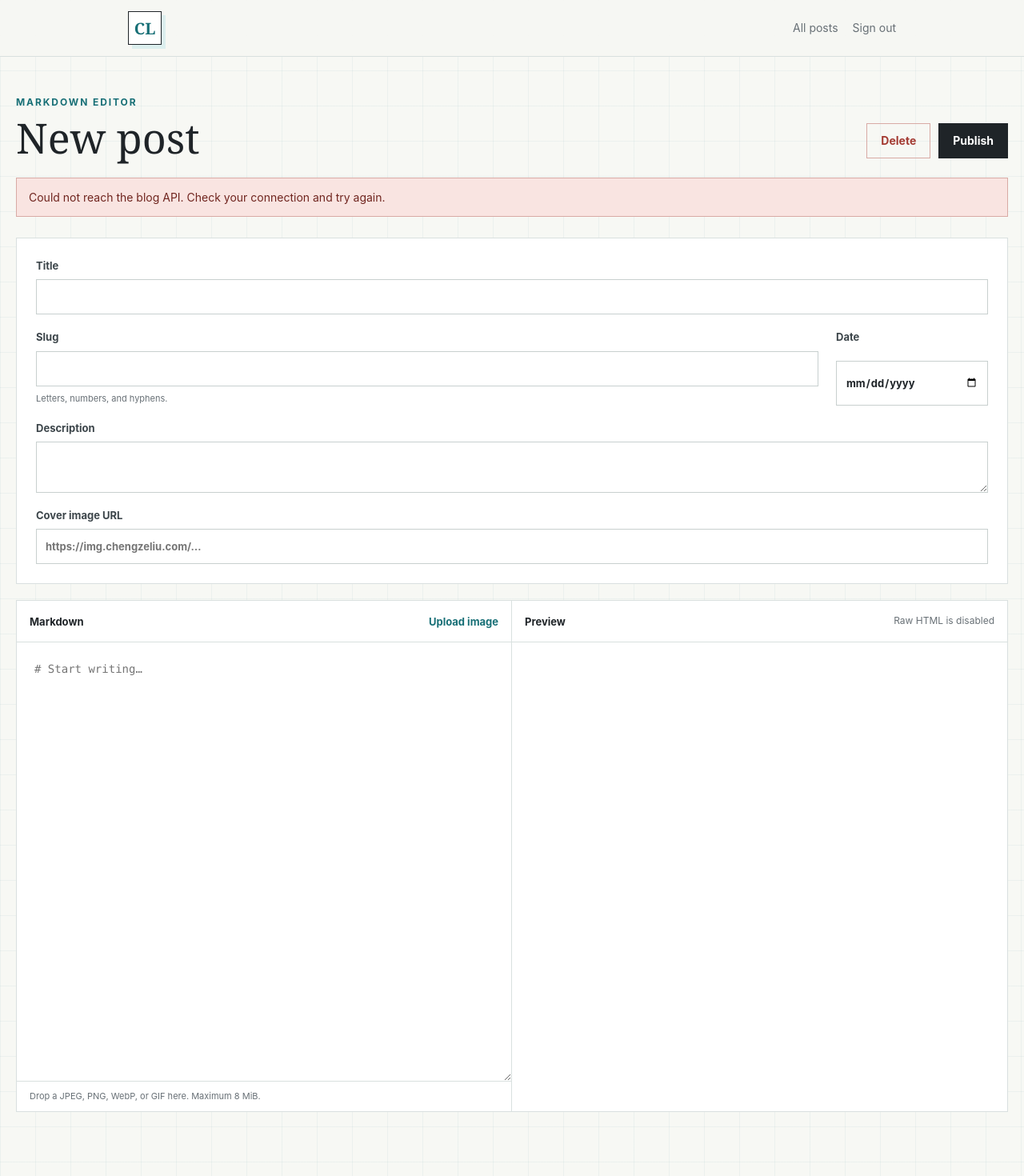
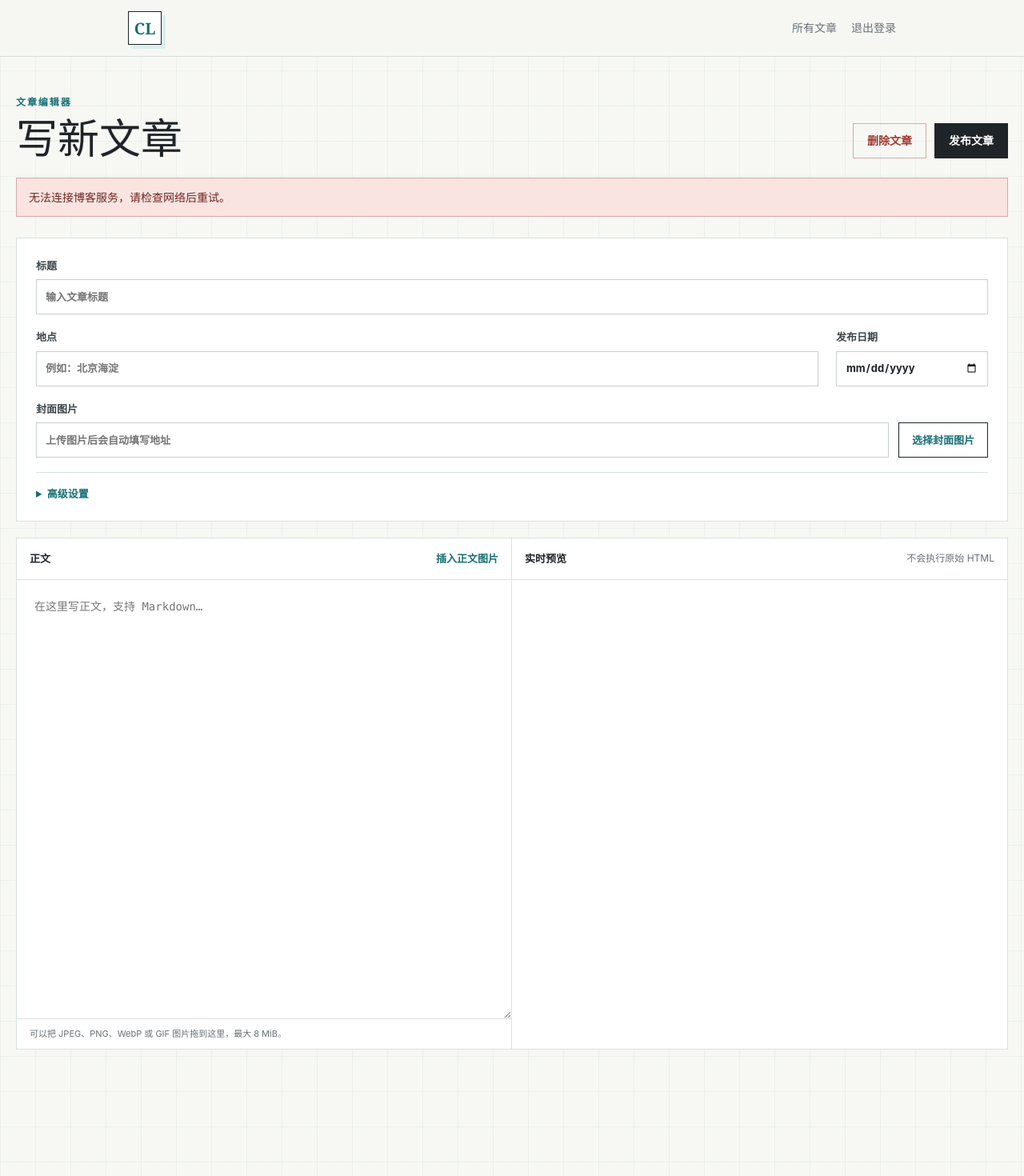
Before and after one commit to insomniapku/chengzeliu.github.io, a Jekyll site: the page admin/editor.html, which Jekyll copies as it is, in a window 1280 px wide. Shown: the whole page at 80% size. Built offline with Jekyll 4.4.1, drawn with Linux system fonts in a browser that asks for light colours.

Commit message:
Improve Chinese blog editor

```diff
--- a/admin/admin.css
+++ b/admin/admin.css
@@ -89,6 +89,19 @@ label small { color: var(--muted); font-size: 11px; font-weight: 400; }
 .editor-form { display: grid; gap: 20px; }
 .metadata-card { display: grid; grid-template-columns: 1fr 190px; gap: 18px 22px; padding: 24px; border: 1px solid var(--line); background: var(--surface); }
 .span-two { grid-column: 1 / -1; }
+.cover-field { display: grid; grid-template-columns: minmax(0, 1fr) auto; align-items: end; gap: 12px; }
+.boxed-upload {
+  min-height: 44px; align-items: center; justify-content: center; padding: 0 16px;
+  border: 1px solid var(--ink); background: var(--surface); color: var(--ink); white-space: nowrap;
+}
+.boxed-upload:hover { border-color: var(--accent); background: var(--accent); color: #fff; }
+.cover-preview {
+  grid-column: 1 / -1; width: min(100%, 560px); max-height: 260px;
+  border: 1px solid var(--line); background: var(--paper); object-fit: cover;
+}
+.advanced-settings { border-top: 1px solid var(--line); padding-top: 16px; }
+.advanced-settings summary { cursor: pointer; color: var(--accent); font-size: 13px; font-weight: 700; }
+.advanced-grid { display: grid; grid-template-columns: minmax(220px, .7fr) minmax(0, 1.3fr); gap: 18px 22px; margin-top: 18px; }
 .workspace { display: grid; grid-template-columns: minmax(0,1fr) minmax(0,1fr); min-height: 640px; border: 1px solid var(--line); background: var(--surface); }
 .editor-pane, .preview-pane { min-width: 0; display: flex; flex-direction: column; }
 .editor-pane { border-right: 1px solid var(--line); }
@@ -125,6 +138,9 @@ label small { color: var(--muted); font-size: 11px; font-weight: 400; }
   .title-row { align-items: flex-start; flex-direction: column; }
   .metadata-card { grid-template-columns: 1fr; padding: 18px; }
   .span-two { grid-column: auto; }
+  .cover-field, .advanced-grid { grid-template-columns: 1fr; }
+  .cover-preview { grid-column: auto; }
+  .boxed-upload { justify-self: start; }
   .post-row { grid-template-columns: 1fr; }
   .post-row .button { justify-self: start; }
 }
--- a/admin/admin.js
+++ b/admin/admin.js
@@ -4,6 +4,30 @@
   const api = window.BlogApi;
   const page = document.body.dataset.page;
   const message = document.querySelector("#message");
+  const errorMessages = {
+    NETWORK_ERROR: "无法连接博客服务，请检查网络后重试。",
+    INVALID_CREDENTIALS: "管理员密码不正确。",
+    UNAUTHORIZED: "登录已过期，请重新登录。",
+    RATE_LIMITED: "操作太频繁，请稍后再试。",
+    GITHUB_UNAVAILABLE: "暂时无法连接 GitHub，请稍后再试。",
+    GITHUB_API_ERROR: "GitHub 拒绝了这次操作，请检查 Token 权限。",
+    GITHUB_CONFLICT: "文章已在其他地方发生变化，请刷新后重试。",
+    POST_EXISTS: "这个文章链接已经存在，请换一个。",
+    POST_NOT_FOUND: "没有找到这篇文章。",
+    INVALID_TITLE: "请填写标题，且不要超过 180 个字符。",
+    INVALID_DESCRIPTION: "文章摘要不能超过 500 个字符。",
+    INVALID_DATE: "请选择有效的发布日期。",
+    INVALID_COVER_URL: "封面图片地址必须是有效的 HTTPS 地址。",
+    INVALID_LOCATION: "地点不能超过 120 个字符。",
+    INVALID_SLUG: "文章链接只能包含英文字母、数字和连字符。",
+    SLUG_IMMUTABLE: "文章发布后不能修改链接。",
+    MARKDOWN_TOO_LARGE: "正文超过 512 KiB 限制。",
+    IMAGE_TOO_LARGE: "图片不能超过 8 MiB。",
+    UNSUPPORTED_IMAGE_TYPE: "只支持 JPEG、PNG、WebP 和 GIF 图片。",
+    IMAGE_TYPE_MISMATCH: "图片内容与文件类型不一致。",
+    EMPTY_IMAGE: "请选择一个非空图片文件。",
+    R2_UPLOAD_ERROR: "图片上传失败，请稍后重试。",
+  };
 
   function showMessage(text, type = "error") {
     if (!message) return;
@@ -22,7 +46,7 @@
       location.replace("/admin/login.html");
       return;
     }
-    showMessage(error?.message || "Something went wrong. Please try again.");
+    showMessage(errorMessages[error?.code] || error?.message || "操作失败，请稍后重试。");
   }
 
   async function requireSession() {
@@ -60,14 +84,14 @@
       clearMessage();
       const button = form.querySelector("button[type=submit]");
       button.disabled = true;
-      button.textContent = "Signing in…";
+      button.textContent = "正在登录…";
       try {
         await api.login(document.querySelector("#password").value);
         location.replace("/admin/");
       } catch (error) {
         handleError(error);
         button.disabled = false;
-        button.textContent = "Sign in";
+        button.textContent = "登录";
       }
     });
   }
@@ -80,10 +104,10 @@
     const meta = document.createElement("p");
     const edit = document.createElement("a");
     title.textContent = post.title;
-    meta.textContent = `${post.date} · ${post.slug}`;
+    meta.textContent = [post.date, post.location, post.slug].filter(Boolean).join(" · ");
     edit.className = "button";
     edit.href = `editor.html?slug=${encodeURIComponent(post.slug)}`;
-    edit.textContent = "Edit";
+    edit.textContent = "编辑";
     details.append(title, meta);
     row.append(details, edit);
     return row;
@@ -100,7 +124,7 @@
       if (!posts.length) {
         const empty = document.createElement("p");
         empty.className = "empty-state";
-        empty.textContent = "No posts yet. Create the first one.";
+        empty.textContent = "还没有文章，先写第一篇吧。";
         list.append(empty);
         return;
       }
@@ -124,10 +148,13 @@
     attachLogout();
     const form = document.querySelector("#post-form");
     const title = document.querySelector("#title");
+    const postLocation = document.querySelector("#location");
     const slug = document.querySelector("#slug");
     const date = document.querySelector("#date");
     const description = document.querySelector("#description");
     const cover = document.querySelector("#cover");
+    const coverFileInput = document.querySelector("#cover-file");
+    const coverPreview = document.querySelector("#cover-preview");
     const content = document.querySelector("#content");
     const preview = document.querySelector("#preview");
     const fileInput = document.querySelector("#image-file");
@@ -137,27 +164,43 @@
     const requestedSlug = new URLSearchParams(location.search).get("slug");
     let currentSlug = requestedSlug;
     let slugTouched = Boolean(requestedSlug);
+    const slugSuffix = crypto.randomUUID().slice(0, 6);
 
     date.value = localDate();
     const updatePreview = () => { preview.innerHTML = window.BlogMarkdown.render(content.value); };
+    const suggestedSlug = () => slugify(title.value) || `post-${date.value.replace(/-/g, "")}-${slugSuffix}`;
+    const updateCoverPreview = () => {
+      const value = cover.value.trim();
+      if (!value) {
+        coverPreview.hidden = true;
+        coverPreview.removeAttribute("src");
+        return;
+      }
+      coverPreview.src = value;
+      coverPreview.hidden = false;
+    };
     content.addEventListener("input", updatePreview);
-    title.addEventListener("input", () => { if (!slugTouched) slug.value = slugify(title.value); });
+    title.addEventListener("input", () => { if (!slugTouched) slug.value = suggestedSlug(); });
+    date.addEventListener("change", () => { if (!slugTouched) slug.value = suggestedSlug(); });
     slug.addEventListener("input", () => { slugTouched = true; slug.value = slugify(slug.value); });
+    cover.addEventListener("input", updateCoverPreview);
     updatePreview();
 
     if (requestedSlug) {
       try {
         const post = await api.post(requestedSlug);
         title.value = post.title;
+        postLocation.value = post.location || "";
         slug.value = post.slug;
         slug.readOnly = true;
-        document.querySelector("#slug-help").textContent = "Slug is fixed after publication.";
+        document.querySelector("#slug-help").textContent = "文章发布后不能修改链接。";
         date.value = post.date;
         description.value = post.description || "";
         cover.value = post.cover || "";
         content.value = post.content;
-        document.querySelector("#editor-title").textContent = "Edit post";
+        document.querySelector("#editor-title").textContent = "编辑文章";
         deleteButton.hidden = false;
+        updateCoverPreview();
         updatePreview();
       } catch (error) { handleError(error); return; }
     }
@@ -170,29 +213,38 @@
       content.dispatchEvent(new Event("input"));
     }
 
-    async function upload(file) {
+    async function upload(file, destination) {
       if (!file) return;
       clearMessage();
-      const uploadLabel = document.querySelector(".upload-button span");
+      const isCover = destination === "cover";
+      const input = isCover ? coverFileInput : fileInput;
+      const uploadLabel = document.querySelector(isCover ? "#cover-upload-label" : "#content-upload-label");
       const original = uploadLabel.textContent;
-      uploadLabel.textContent = "Uploading…";
-      fileInput.disabled = true;
+      uploadLabel.textContent = "正在上传…";
+      input.disabled = true;
       try {
         const image = await api.uploadImage(file);
-        insertAtCursor(`\n![Image](${image.url})\n`);
-        showMessage("Image uploaded and inserted into the Markdown.", "success");
+        if (isCover) {
+          cover.value = image.url;
+          updateCoverPreview();
+          showMessage("封面图片上传成功。", "success");
+        } else {
+          insertAtCursor(`\n![图片](${image.url})\n`);
+          showMessage("图片上传成功，已插入正文。", "success");
+        }
       } catch (error) { handleError(error); }
-      finally { uploadLabel.textContent = original; fileInput.disabled = false; fileInput.value = ""; }
+      finally { uploadLabel.textContent = original; input.disabled = false; input.value = ""; }
     }
 
-    fileInput.addEventListener("change", () => upload(fileInput.files[0]));
+    coverFileInput.addEventListener("change", () => upload(coverFileInput.files[0], "cover"));
+    fileInput.addEventListener("change", () => upload(fileInput.files[0], "content"));
     ["dragenter", "dragover"].forEach((name) => editorPane.addEventListener(name, (event) => {
       event.preventDefault(); editorPane.classList.add("dragging");
     }));
     ["dragleave", "drop"].forEach((name) => editorPane.addEventListener(name, (event) => {
       event.preventDefault(); editorPane.classList.remove("dragging");
     }));
-    editorPane.addEventListener("drop", (event) => upload(event.dataTransfer?.files?.[0]));
+    editorPane.addEventListener("drop", (event) => upload(event.dataTransfer?.files?.[0], "content"));
 
     form.addEventListener("submit", async (event) => {
       event.preventDefault();
@@ -201,6 +253,7 @@
       publishButtons.forEach((button) => { button.disabled = true; });
       const post = {
         title: title.value,
+        location: postLocation.value,
         slug: slug.value,
         date: date.value,
         description: description.value,
@@ -212,14 +265,15 @@
         if (!currentSlug) {
           currentSlug = post.slug;
           slug.readOnly = true;
+          document.querySelector("#slug-help").textContent = "文章发布后不能修改链接。";
           deleteButton.hidden = false;
           history.replaceState(null, "", `editor.html?slug=${encodeURIComponent(currentSlug)}`);
-          document.querySelector("#editor-title").textContent = "Edit post";
+          document.querySelector("#editor-title").textContent = "编辑文章";
         }
-        showMessage("Published successfully. GitHub Pages will update shortly.", "success");
+        showMessage("发布成功，GitHub Pages 将在稍后更新。", "success");
         if (result.url) {
           const link = document.createElement("a");
-          link.href = result.url; link.target = "_blank"; link.rel = "noopener noreferrer"; link.textContent = " View commit.";
+          link.href = result.url; link.target = "_blank"; link.rel = "noopener noreferrer"; link.textContent = " 查看 GitHub 提交。";
           message.append(link);
         }
       } catch (error) { handleError(error); }
@@ -227,7 +281,7 @@
     });
 
     deleteButton.addEventListener("click", async () => {
-      if (!currentSlug || !confirm("Delete this post? Images will not be deleted.")) return;
+      if (!currentSlug || !confirm("确定删除这篇文章吗？已经上传的图片不会自动删除。")) return;
       deleteButton.disabled = true;
       try {
         await api.deletePost(currentSlug);
--- a/admin/api.js
+++ b/admin/api.js
@@ -22,20 +22,20 @@
     try {
       response = await fetch(`${baseUrl}${path}`, { ...options, headers, credentials: "include" });
     } catch {
-      throw new ApiError(0, "NETWORK_ERROR", "Could not reach the blog API. Check your connection and try again.");
+      throw new ApiError(0, "NETWORK_ERROR", "无法连接博客服务，请检查网络后重试。");
     }
 
     let payload;
     try {
       payload = await response.json();
     } catch {
-      throw new ApiError(response.status, "INVALID_RESPONSE", "The blog API returned an unreadable response.");
+      throw new ApiError(response.status, "INVALID_RESPONSE", "博客服务返回了无法读取的响应。");
     }
     if (!response.ok || !payload.ok) {
       throw new ApiError(
         response.status,
         payload.error?.code || "API_ERROR",
-        payload.error?.message || "The request could not be completed.",
+        payload.error?.message || "操作未能完成。",
       );
     }
     return payload.data;
--- a/admin/editor.html
+++ b/admin/editor.html
@@ -1,11 +1,11 @@
 <!doctype html>
-<html lang="en">
+<html lang="zh-CN">
 <head>
   <meta charset="UTF-8" />
   <meta name="viewport" content="width=device-width, initial-scale=1.0" />
   <meta name="robots" content="noindex,nofollow" />
   <meta http-equiv="Content-Security-Policy" content="default-src 'self'; connect-src https://api.chengzeliu.com http://127.0.0.1:8787 http://localhost:8787; img-src 'self' https://img.chengzeliu.com data: blob:; style-src 'self'; script-src 'self'; base-uri 'none'; form-action 'self'; frame-ancestors 'none'" />
-  <title>Editor | Blog Admin</title>
+  <title>写文章 | 博客后台</title>
   <link rel="stylesheet" href="admin.css" />
   <script src="api.js" defer></script>
   <script src="markdown.js" defer></script>
@@ -15,63 +15,79 @@
   <header class="app-header">
     <div class="app-shell header-row">
       <a class="brand" href="/admin/">CL</a>
-      <nav class="header-actions" aria-label="Editor navigation">
-        <a href="/admin/">All posts</a>
-        <button id="logout" class="text-button" type="button">Sign out</button>
+      <nav class="header-actions" aria-label="编辑器导航">
+        <a href="/admin/">所有文章</a>
+        <button id="logout" class="text-button" type="button">退出登录</button>
       </nav>
     </div>
   </header>
   <main class="wide-shell page">
     <div class="title-row compact">
       <div>
-        <p class="eyebrow">Markdown editor</p>
-        <h1 id="editor-title">New post</h1>
+        <p class="eyebrow">文章编辑器</p>
+        <h1 id="editor-title">写新文章</h1>
       </div>
       <div class="button-row">
-        <button id="delete-post" class="button danger" type="button" hidden>Delete</button>
-        <button class="button primary" type="submit" form="post-form">Publish</button>
+        <button id="delete-post" class="button danger" type="button" hidden>删除文章</button>
+        <button class="button primary" type="submit" form="post-form">发布文章</button>
       </div>
     </div>
     <div id="message" class="notice" role="status" aria-live="polite" hidden></div>
     <form id="post-form" class="editor-form">
-      <section class="metadata-card" aria-label="Post details">
+      <section class="metadata-card" aria-label="文章信息">
         <label class="span-two">
-          <span>Title</span>
-          <input id="title" name="title" maxlength="180" required />
+          <span>标题</span>
+          <input id="title" name="title" maxlength="180" placeholder="输入文章标题" required />
         </label>
         <label>
-          <span>Slug</span>
-          <input id="slug" name="slug" maxlength="100" pattern="[a-z0-9-]+" required />
-          <small id="slug-help">Letters, numbers, and hyphens.</small>
+          <span>地点</span>
+          <input id="location" name="location" maxlength="120" placeholder="例如：北京海淀" />
         </label>
         <label>
-          <span>Date</span>
+          <span>发布日期</span>
           <input id="date" name="date" type="date" required />
         </label>
-        <label class="span-two">
-          <span>Description</span>
-          <textarea id="description" name="description" rows="2" maxlength="500"></textarea>
-        </label>
-        <label class="span-two">
-          <span>Cover image URL</span>
-          <input id="cover" name="cover" type="url" inputmode="url" placeholder="https://img.chengzeliu.com/…" />
-        </label>
+        <div class="cover-field span-two">
+          <label>
+            <span>封面图片</span>
+            <input id="cover" name="cover" type="url" inputmode="url" placeholder="上传图片后会自动填写地址" />
+          </label>
+          <label class="upload-button boxed-upload">
+            <span id="cover-upload-label">选择封面图片</span>
+            <input id="cover-file" type="file" accept="image/jpeg,image/png,image/webp,image/gif" />
+          </label>
+          <img id="cover-preview" class="cover-preview" alt="封面预览" hidden />
+        </div>
+        <details class="advanced-settings span-two">
+          <summary>高级设置</summary>
+          <div class="advanced-grid">
+            <label>
+              <span>文章链接</span>
+              <input id="slug" name="slug" maxlength="100" pattern="[a-z0-9-]+" required />
+              <small id="slug-help">只允许英文字母、数字和连字符；中文标题会自动生成。</small>
+            </label>
+            <label>
+              <span>文章摘要</span>
+              <textarea id="description" name="description" rows="2" maxlength="500" placeholder="用于博客列表，可留空"></textarea>
+            </label>
+          </div>
+        </details>
       </section>
 
-      <section class="workspace" aria-label="Post content and preview">
+      <section class="workspace" aria-label="正文和预览">
         <div class="editor-pane">
           <div class="pane-header">
-            <strong>Markdown</strong>
+            <strong>正文</strong>
             <label class="upload-button">
-              <span>Upload image</span>
+              <span id="content-upload-label">插入正文图片</span>
               <input id="image-file" type="file" accept="image/jpeg,image/png,image/webp,image/gif" />
             </label>
           </div>
-          <textarea id="content" name="content" class="markdown-input" aria-label="Markdown content" spellcheck="true" placeholder="# Start writing…"></textarea>
-          <p class="drop-hint">Drop a JPEG, PNG, WebP, or GIF here. Maximum 8 MiB.</p>
+          <textarea id="content" name="content" class="markdown-input" aria-label="文章正文" spellcheck="true" placeholder="在这里写正文，支持 Markdown…"></textarea>
+          <p class="drop-hint">可以把 JPEG、PNG、WebP 或 GIF 图片拖到这里，最大 8 MiB。</p>
         </div>
         <div class="preview-pane">
-          <div class="pane-header"><strong>Preview</strong><span>Raw HTML is disabled</span></div>
+          <div class="pane-header"><strong>实时预览</strong><span>不会执行原始 HTML</span></div>
           <article id="preview" class="markdown-preview"></article>
         </div>
       </section>
--- a/blog/index.html
+++ b/blog/index.html
@@ -35,6 +35,7 @@ title: Blog
     .post { display:grid; grid-template-columns:150px 1fr; gap:26px; padding:26px; border:1px solid var(--line); background:var(--surface); text-decoration:none; }
     .post:hover { border-color:var(--accent); box-shadow:7px 7px 0 var(--soft); }
     .date { color:var(--muted); font-size:13px; }
+    .date span { display:block; margin-top:4px; }
     h2 { margin:0 0 8px; font-size:27px; line-height:1.2; }
     .description { margin:0; color:#465055; }
     .empty { padding:26px; border:1px solid var(--line); background:var(--surface); color:var(--muted); }
@@ -55,7 +56,10 @@ title: Blog
     <div class="posts">
       {% for post in site.posts %}
       <a class="post" href="{{ post.url | relative_url }}">
-        <time class="date" datetime="{{ post.date | date_to_xmlschema }}">{{ post.date | date: "%Y-%m-%d" }}</time>
+        <div class="date">
+          <time datetime="{{ post.date | date_to_xmlschema }}">{{ post.date | date: "%Y-%m-%d" }}</time>
+          {% if post.location %}<span>{{ post.location | escape }}</span>{% endif %}
+        </div>
         <div>
           <h2>{{ post.title | escape }}</h2>
           <p class="description">{{ post.description | default: post.excerpt | strip_html | normalize_whitespace | truncate: 180 }}</p>
--- a/worker/src/types.ts
+++ b/worker/src/types.ts
@@ -22,6 +22,7 @@ export interface PostInput {
   title: string;
   slug: string;
   description?: string;
+  location?: string;
   cover?: string;
   content: string;
   date?: string;
@@ -29,6 +30,7 @@ export interface PostInput {
 
 export interface StoredPost extends Required<Pick<PostInput, "title" | "slug" | "content">> {
   description: string;
+  location: string;
   cover: string;
   date: string;
   path: string;
```
Also changed, not shown: admin/index.html (+10 -10 lines), admin/login.html (+7 -7 lines), worker/src/posts.ts (+11 -3 lines), worker/test/posts.test.ts (+1 -0 lines), worker/test/slug-frontmatter.test.ts (+2 -0 lines).
